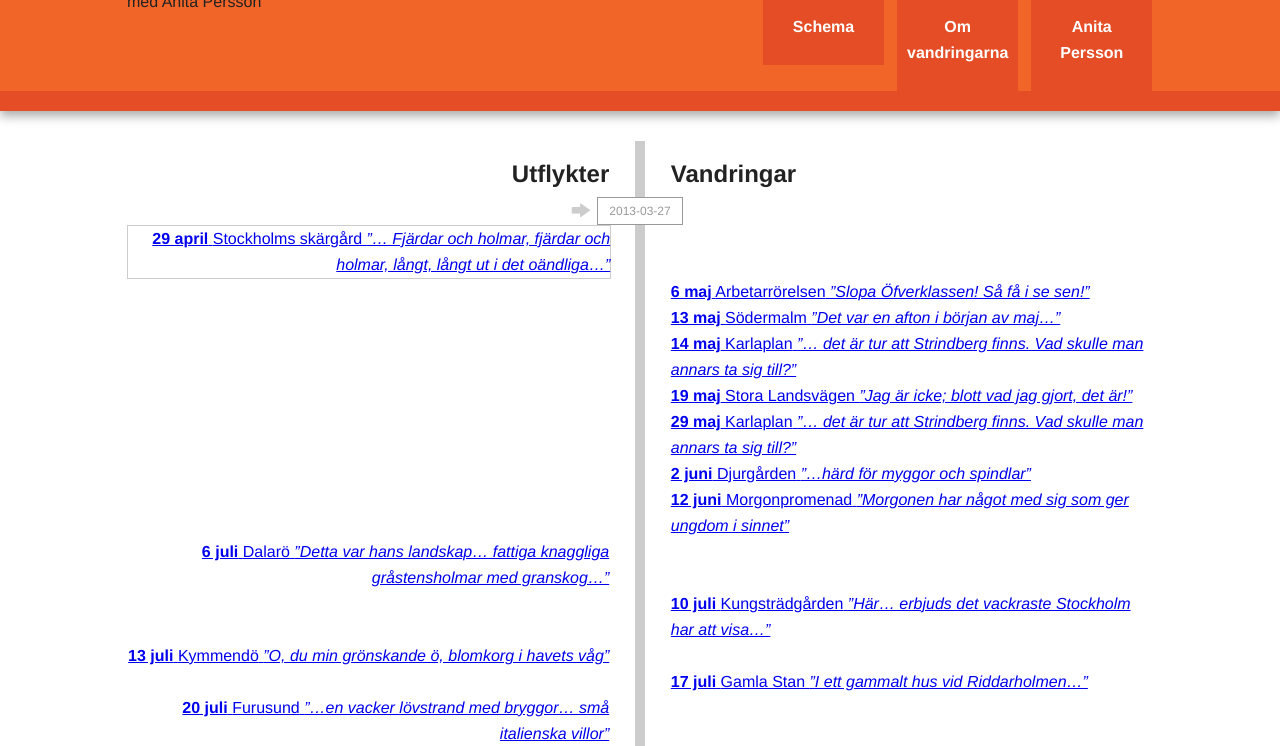
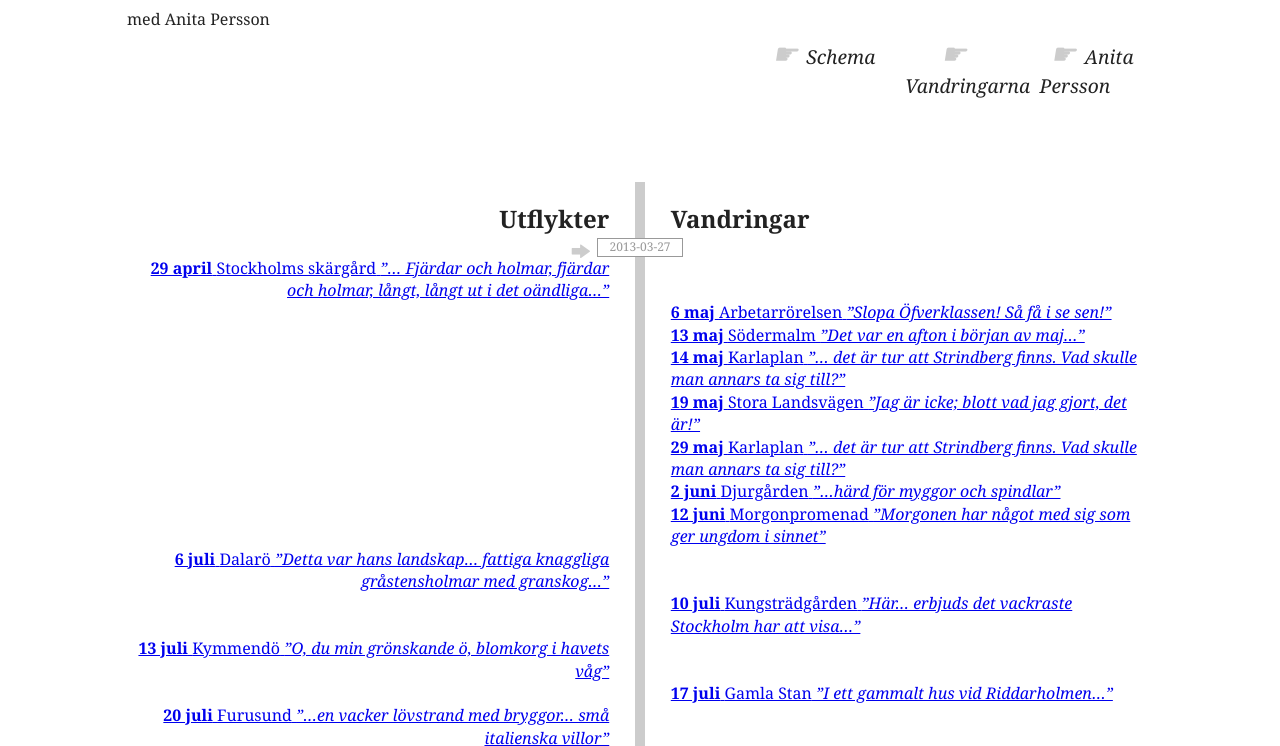
Before and after one commit to hannesl/strindberganita, a plain HTML site: page index.html in a window 1280 px wide. Shown: the part 80-826 px from the top of the page. Drawn offline with nearby package versions, Linux system fonts and the light colour scheme.

Commit message:
Styling in progress.

```diff
--- a/index.html
+++ b/index.html
@@ -20,7 +20,7 @@
       <nav id="navigation">
         <ul>
           <li><a href="#timeline">Schema</a></li>
-          <li><a href="#info">Om vandringarna</a></li>
+          <li><a href="#info">Vandringarna</a></li>
           <li><a href="#about">Anita Persson</a></li>
         </ul>
       </nav>
--- a/sass/_main.scss
+++ b/sass/_main.scss
@@ -13,6 +13,7 @@
 body {
   font-size: 1em;
   line-height: 1.4;
+  font-family: Georgia, 'Bitstream Vera Serif', serif;
 }
 
 ::-moz-selection {
@@ -55,75 +56,52 @@
   padding: 0.2em 0;
 }
 
-
-/* ===== Initializr Styles ==================================================
-   Author: Jonathan Verrecchia - verekia.com/initializr/responsive-template
-   ========================================================================== */
-
-body {
-  font: 16px/26px Helvetica, Helvetica Neue, Arial;
-}
-
-.wrapper {
-  width: 90%;
-  margin: 0 5%;
-}
-
-/* ===================
-    ALL: Orange Theme
-   =================== */
-
-.header-container {
-  border-bottom: 20px solid #e44d26;
-}
-
-.footer-container {
-  border-top: 20px solid #e44d26;
-}
-
-.header-container,
-.footer-container {
-  background: #f16529;
-}
-
-.title {
-  color: white;
-}
-
 /* ==============
     MOBILE: Menu
    ============== */
 
-nav ul {
+nav {
+  ul {
     display: none;
     margin: 0;
     padding: 0;
   }
 
-.js nav ul {
+  .js & ul {
     display: block;
   }
 
-nav a {
+  a {
+    color: #222;
+    font-size: 1.2em;
+    font-style: italic;
     display: block;
     margin-bottom: 10px;
-  padding: 15px 0;
 
     text-align: center;
     text-decoration: none;
-  font-weight: bold;
-
-  color: white;
-  background: #e44d26;
+    &:hover,
+    &:visited {
+    }
+    &:hover {
     }
 
-nav a:hover,
-nav a:visited {
-  color: white;
+    &:before {
+      @include inline-block();
+      color: #ccc;
+      content: "☛";
+      font-size: 1.5em;
+      margin-right: 0.3em;
+      vertical-align: baseline;
+    }
+    &:after {
+      @include inline-block();
+      font-size: 1.6em;
+      content: " ";
+      margin-left: 1.1em;
+    }
   }
 
-nav a:hover {
-  text-decoration: underline;
 }
 
 /* ==============
@@ -139,16 +117,7 @@
 }
 
 .footer-container footer {
-  color: white;
   padding: 20px 0;
-}
-
-/* ===============
-    ALL: IE Fixes
-   =============== */
-
-.ie7 .title {
-  padding-top: 20px;
 }
 
 /* ==========================================================================
@@ -191,16 +160,6 @@
 }
 
 @media only screen and (min-width: 768px) {
-
-/* ====================
-    WIDE: CSS3 Effects
-   ==================== */
-
-  .header-container {
-    -webkit-box-shadow: 0 5px 10px #aaa;
-       -moz-box-shadow: 0 5px 10px #aaa;
-            box-shadow: 0 5px 10px #aaa;
-  }
 
 /* ============
     WIDE: Menu
--- a/sass/style.scss
+++ b/sass/style.scss
@@ -1,3 +1,5 @@
+@import "compass/css3";
+
 @import "normalize";
 @import "icons";
 @import "main";
@@ -15,7 +17,7 @@
   &.passed {
     opacity: .6;
   }
-  &.next-event a {
+  &.next-event none{
     border: 1px solid #ccc;
   }
 }
```
Also changed, not shown: css/_icons.css (deleted), css/style.css. Lines whose indentation alone changed are shown as unchanged.
